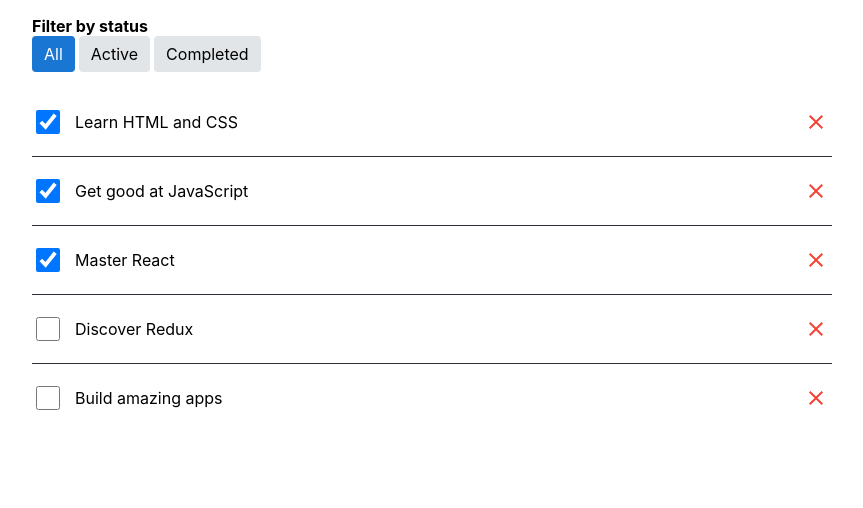
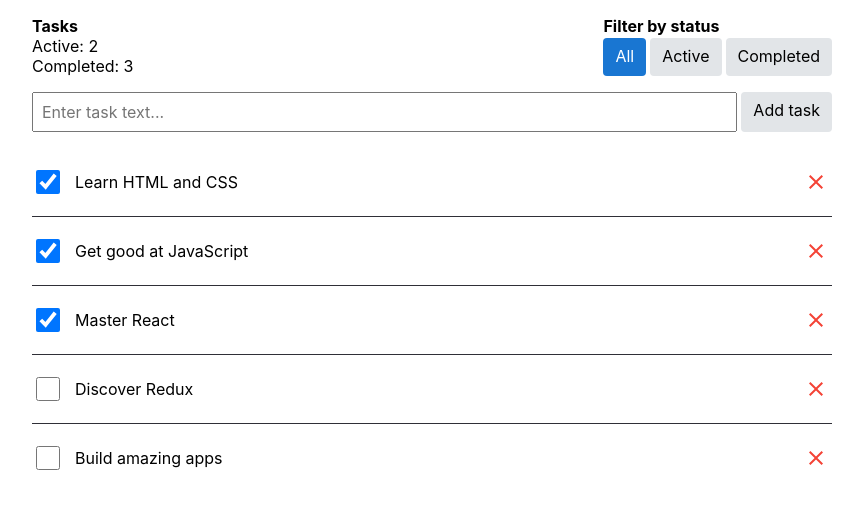
Before and after one commit to 4ezeronnik/redux-react-training, a React (Create React App) app: page / in a window 1280 px wide. Shown: the top 508 px of the page, without its empty margins (208-1071 px from the left). Built offline with nearby package versions, Linux system fonts and the light colour scheme.

Commit message:
added changes

```diff
--- a/src/components/App.jsx
+++ b/src/components/App.jsx
@@ -1,11 +1,13 @@
 import { Layout } from 'components/Layout/Layout';
 import { AppBar } from "./AppBar/AppBar";
+import { TaskForm } from 'components/TaskForm/TaskForm';
 import { TaskList } from './TaskList/TaskList';
 
 export const App = () => {
   return (
     <Layout>
       <AppBar />
+      <TaskForm />
       <TaskList/>
     </Layout>
   );
--- a/src/components/AppBar/AppBar.js
+++ b/src/components/AppBar/AppBar.js
@@ -1,9 +1,14 @@
 import { StatusFilter } from "components/StatusFilter/StatusFilter";
+import { TaskCounter } from "components/TaskCounter/TaskCounter";
 import css from './AppBar.module.css';
 
 export const AppBar = () => {
     return (
         <header className={css.wrapper}>
+            <section className={css.section}>
+                <h2 className={css.title}>Tasks</h2>
+                <TaskCounter/>
+            </section>
             <section className={css.section}>
                 <h2 className={css.title}>Filter by status</h2>
                 <StatusFilter />
--- /dev/null
+++ b/src/components/TaskCounter/TaskCounter.js
@@ -0,0 +1,26 @@
+import { useSelector } from 'react-redux';
+import { getTasks } from '../../redux/selectors';
+import css from './TaskCounter.module.css';
+
+export const TaskCounter = () => {
+    const tasks = useSelector(getTasks);
+
+    const count = tasks.reduce(
+        (acc, task) => {
+            if (task.completed) {
+                acc.completed += 1;
+            } else {
+                acc.active += 1;
+            }
+            return acc;
+        },
+        { active: 0, completed: 0 }
+    );
+
+    return (
+        <div>
+            <p className={css.text}>Active: {count.active}</p>
+            <p className={css.text}>Completed: {count.completed}</p>
+        </div>
+    );
+};
--- /dev/null
+++ b/src/components/TaskCounter/TaskCounter.module.css
@@ -0,0 +1,3 @@
+.text {
+  margin: 0;
+}
--- /dev/null
+++ b/src/components/TaskForm/TaskForm.js
@@ -0,0 +1,22 @@
+import { Button } from 'components/Button/Button';
+import css from './TaskForm.module.css';
+
+export const TaskForm = () => {
+    const handleSubmit = (event) => {
+        event.preventDefault();
+        const form = event.target;
+        form.reset();
+    };
+
+    return (
+        <form className={css.form} onSubmit={handleSubmit}>
+            <input
+                className={css.field}
+                type="text"
+                name="text"
+                placeholder="Enter task text..."
+            />
+            <Button type="submit">Add task</Button>
+        </form>
+    );
+};
--- /dev/null
+++ b/src/components/TaskForm/TaskForm.module.css
@@ -0,0 +1,14 @@
+.form {
+  display: flex;
+  gap: 4px;
+}
+
+.field {
+  flex-grow: 1;
+  padding: 8px;
+  font: inherit;
+}
+
+.field:focus {
+  outline-color: #1976d2;
+}
```
